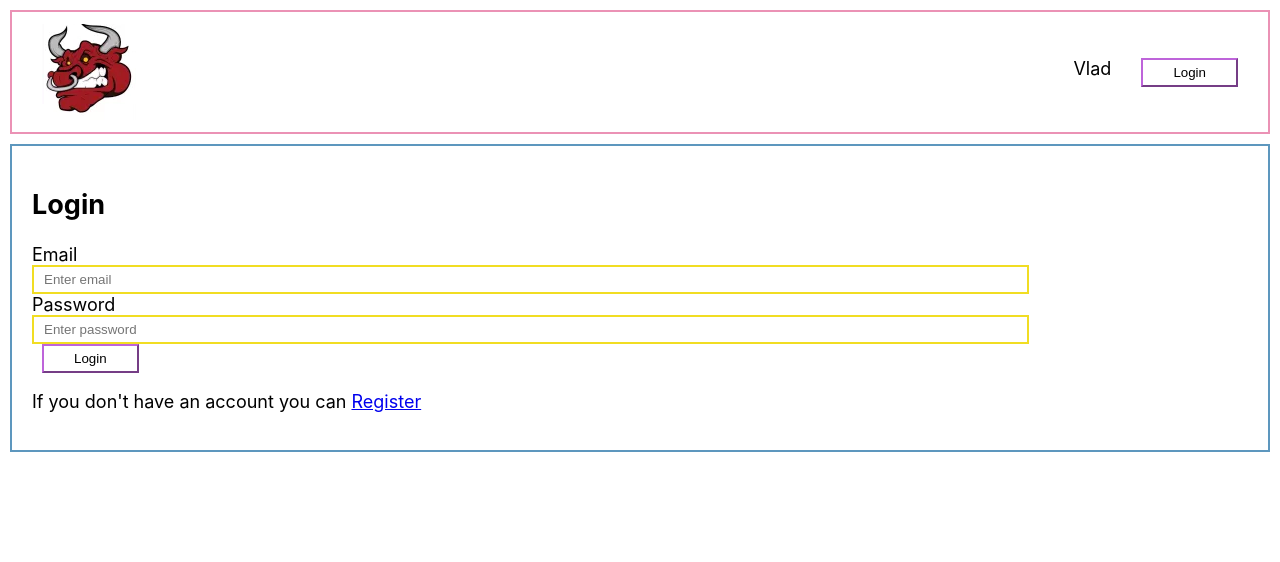
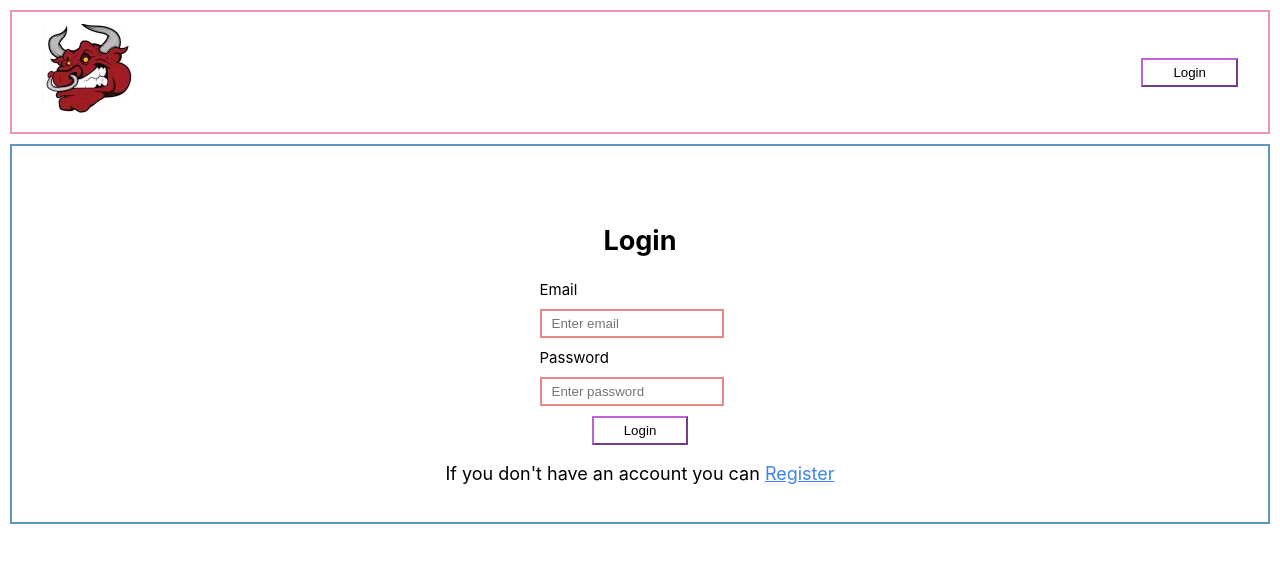
Before and after one commit to VladChemerskyi/HW_1_React, a React (Create React App) app: page /login in a window 1280 px wide. Shown: the top 562 px of the page. Built offline with nearby package versions, Linux system fonts and the light colour scheme.

Commit message:
styled: login, registration pages

```diff
--- a/src/App.jsx
+++ b/src/App.jsx
@@ -17,6 +17,9 @@ import { MOCKED_AUTHORS_LIST, MOCKED_COURSES_LIST } from './constants';
 const App = () => {
 	const [authors, setAuthors] = useState(MOCKED_AUTHORS_LIST);
 	const [courses, setCourses] = useState(MOCKED_COURSES_LIST);
+	const [userName, setUserName] = useState('');
+	const [isUserLogged, setIsUserLogged] = useState(false);
+
 	const navigate = useNavigate();
 
 	const LogoClickHandler = () => navigate('/courses');
@@ -30,10 +33,20 @@ const App = () => {
 	const onAuthorCreateHandler = (author) => {
 		setAuthors((authors) => [...authors, author]);
 	};
+	const onLogin = (userName) => {
+		setUserName(userName);
+		setIsUserLogged(true);
+	};
 
 	return (
 		<div>
-			<Header onLogoClick={LogoClickHandler} />
+			<Header
+				onLogoClick={LogoClickHandler}
+				userName={userName}
+				isUserLogged={isUserLogged}
+				setIsUserLogged={setIsUserLogged}
+				setUserName={setUserName}
+			/>
 
 			<div className='main-page'>
 				<Routes>
@@ -57,7 +70,7 @@ const App = () => {
 							/>
 						}
 					/>
-					<Route path='/login' element={<Login />} />
+					<Route path='/login' element={<Login onLogin={onLogin} />} />
 					<Route path='/register' element={<Registration />} />
 					<Route
 						path='/courses/:courseId'
--- a/src/common/Input/Input.css
+++ b/src/common/Input/Input.css
@@ -5,7 +5,7 @@
 	width: 100%;
 }
 
-.input__container .input {
+.input__container input {
 	border: 2px solid;
 	border-color: #f1dd23;
 	padding: 5px 10px;
--- a/src/common/Input/Input.jsx
+++ b/src/common/Input/Input.jsx
@@ -1,13 +1,13 @@
 import './Input.css';
 
 export const Input = (props) => {
-	const { label, type, placeHolderText, size, onChange, value } = props;
+	const { label, type, placeHolderText, size, onChange, value, className } =
+		props;
 
 	return (
-		<div className='input__container'>
+		<div className={className}>
 			<label>{label}</label>
 			<input
-				className='input'
 				type={type}
 				placeholder={placeHolderText}
 				size={size}
--- a/src/components/Courses/components/SearchBar/SearchBar.jsx
+++ b/src/components/Courses/components/SearchBar/SearchBar.jsx
@@ -15,6 +15,7 @@ export const SearchBar = (props) => {
 	return (
 		<div className='search-bar'>
 			<Input
+				className='input__container'
 				placeHolderText='Enter course name...'
 				type='text'
 				size='50'
--- a/src/components/CreateCourse/CreateCourse.jsx
+++ b/src/components/CreateCourse/CreateCourse.jsx
@@ -59,6 +59,7 @@ const CreateCourse = (props) => {
 				<div className='form__container'>
 					<div>
 						<Input
+							className='input__container'
 							label='Title'
 							value={course.title}
 							onChange={onTitleInputHandler}
@@ -83,6 +84,7 @@ const CreateCourse = (props) => {
 					<div className='create-author'>
 						<h2>Add author:</h2>
 						<Input
+							className='input__container'
 							label='Author name'
 							value={newAuthor}
 							type='text'
@@ -117,6 +119,7 @@ const CreateCourse = (props) => {
 				<div className='course-authors__container'>
 					<div className='duration'>
 						<Input
+							className='input__container'
 							label='Duration'
 							type='number'
 							placeHolderText='Enter duration in minutes'
--- a/src/components/Header/Header.css
+++ b/src/components/Header/Header.css
@@ -8,7 +8,7 @@ header {
 	height: 120px;
 }
 
-.log-in {
+.authorization {
 	display: flex;
 }
 
--- a/src/components/Header/Header.jsx
+++ b/src/components/Header/Header.jsx
@@ -5,19 +5,28 @@ import { Logo } from './Logo';
 import { Button } from '../../common';
 
 export const Header = (props) => {
-	const { onLogoClick } = props;
+	const { userName, isUserLogged, onLogoClick, setIsUserLogged, setUserName } =
+		props;
+
 	const navigate = useNavigate();
 
 	const loginClickHandle = () => {
-		navigate('/login');
+		if (isUserLogged) {
+			setIsUserLogged(!isUserLogged);
+			setUserName('');
+			localStorage.removeItem('token');
+		} else {
+			navigate('/login');
+		}
 	};
+	const buttonText = isUserLogged ? 'Logout' : 'Login';
 
 	return (
 		<header>
 			<Logo onLogoClick={onLogoClick} />
-			<div className='log-in'>
-				<p className='nickname'>Vlad</p>
-				<Button text='Login' onClick={loginClickHandle} />
+			<div className='authorization'>
+				<p className='nickname'>{userName}</p>
+				<Button text={buttonText} onClick={loginClickHandle} />
 			</div>
 		</header>
 	);
--- a/src/components/Login/Login.css
+++ b/src/components/Login/Login.css
@@ -0,0 +1,29 @@
+.login {
+	display: flex;
+	flex-direction: column;
+	align-items: center;
+	justify-content: center;
+
+}
+
+.login__errors {
+	color: rgb(255, 0, 0);
+}
+
+.login__redirect {
+	color: rgb(61, 132, 238);
+}
+
+.login__input {
+	display: flex;
+	flex-direction: column;
+	align-items: flex-start;
+	font-size: 15px;
+}
+
+.login__input input {
+	border: 2px solid;
+	border-color: #e78885;
+	padding: 5px 10px;
+	margin: 10px 0;
+}
--- a/src/components/Login/Login.jsx
+++ b/src/components/Login/Login.jsx
@@ -3,67 +3,75 @@ import { useState } from 'react';
 import { useNavigate, Link } from 'react-router-dom';
 
 import { Input, Button } from '../../common/';
+import { INITIAL_USER_LOGIN_CREDENTIALS } from '../../constants';
 
-const initialUser = {
-	email: '',
-	password: '',
-};
-export const Login = () => {
-	const [user, setUser] = useState(initialUser);
+export const Login = (props) => {
+	const { onLogin } = props;
+
+	const [userCredentials, setUserCredentials] = useState(
+		INITIAL_USER_LOGIN_CREDENTIALS
+	);
 	const [message, setMessage] = useState('');
-	const navi = useNavigate();
+	const navigate = useNavigate();
 
 	const onUserEmailInputHandler = (e) => {
-		setUser({ ...user, email: e.target.value });
-		console.log(user);
+		setUserCredentials({ ...userCredentials, email: e.target.value });
+		console.log(userCredentials);
 	};
 	const onUserPasswordInputHandler = (e) => {
-		setUser({ ...user, password: e.target.value });
-		console.log(user);
+		setUserCredentials({ ...userCredentials, password: e.target.value });
+		console.log(userCredentials);
 	};
 
-	async function registrationHandler() {
+	async function loginHandler() {
 		const response = await fetch('http://localhost:3000/login', {
 			method: 'POST',
-			body: JSON.stringify(user),
+			body: JSON.stringify(userCredentials),
 			headers: {
 				'Content-Type': 'application/json',
 			},
 		});
+
 		const result = await response.json();
-		const token = result.result.split(' ')[1];
 
-		if (result.successful === true) {
+		if (result.successful) {
+			const token = result.result.split(' ')[1];
+			const userName = result.user.name;
+
 			localStorage.setItem('token', token);
-			setUser(initialUser);
-			navi('/courses');
+			setUserCredentials(INITIAL_USER_LOGIN_CREDENTIALS);
+			onLogin(userName);
+			navigate('/courses');
 		} else {
 			setMessage(result.result || result.errors);
 		}
 	}
 
 	return (
-		<div>
-			<p>{message}</p>
-
+		<div className='login'>
+			<p className='login__errors'>{message}</p>
 			<h2>Login</h2>
 			<Input
+				className='login__input'
 				label='Email'
-				value={user.email}
+				value={userCredentials.email}
 				placeHolderText='Enter email'
 				onChange={onUserEmailInputHandler}
 			/>
 			<Input
+				className='login__input'
 				label='Password'
 				type='password'
-				value={user.password}
+				value={userCredentials.password}
 				placeHolderText='Enter password'
 				onChange={onUserPasswordInputHandler}
 			/>
-			<Button text='Login' onClick={registrationHandler} />
+			<Button text='Login' onClick={loginHandler} />
 			<p>
 				If you don't have an account you can{' '}
-				<Link to='/register'>Register</Link>
+				<Link to='/register' className='login__redirect'>
+					Register
+				</Link>
 			</p>
 		</div>
 	);
--- a/src/components/Registration/Registration.css
+++ b/src/components/Registration/Registration.css
@@ -0,0 +1,29 @@
+.registration {
+	display: flex;
+	flex-direction: column;
+	align-items: center;
+	justify-content: center;
+
+}
+
+.login__errors {
+	color: rgb(255, 0, 0);
+}
+
+.login__redirect {
+	color: rgb(61, 132, 238);
+}
+
+.registration__input {
+	display: flex;
+	flex-direction: column;
+	align-items: flex-start;
+	font-size: 15px;
+}
+
+.registration__input input {
+	border: 2px solid;
+	border-color: #e78885;
+	padding: 5px 10px;
+	margin: 10px 0;
+}
--- a/src/components/Registration/Registration.jsx
+++ b/src/components/Registration/Registration.jsx
@@ -2,70 +2,72 @@ import './Registration.css';
 import { useState } from 'react';
 import { Link, useNavigate } from 'react-router-dom';
 import { Input, Button } from '../../common/';
+import { INITIAL_NEW_USER_REGISTRATION_CREDENTIALS } from '../../constants';
 
-const initialNewUser = {
-	name: '',
-	email: '',
-	password: '',
-};
 export const Registration = () => {
-	const [newUser, setNewUser] = useState(initialNewUser);
+	const [newUserCredentials, setNewUserCredentials] = useState(
+		INITIAL_NEW_USER_REGISTRATION_CREDENTIALS
+	);
 	const [message, setMessage] = useState('');
-	const navi = useNavigate();
+
+	const navigate = useNavigate();
 
 	const onUserNameInputHandler = (e) => {
-		setNewUser({ ...newUser, name: e.target.value });
-		console.log(newUser);
+		setNewUserCredentials({ ...newUserCredentials, name: e.target.value });
+		console.log(newUserCredentials);
 	};
 	const onUserEmailInputHandler = (e) => {
-		setNewUser({ ...newUser, email: e.target.value });
-		console.log(newUser);
+		setNewUserCredentials({ ...newUserCredentials, email: e.target.value });
+		console.log(newUserCredentials);
 	};
 	const onUserPasswordInputHandler = (e) => {
-		setNewUser({ ...newUser, password: e.target.value });
-		console.log(newUser);
+		setNewUserCredentials({ ...newUserCredentials, password: e.target.value });
+		console.log(newUserCredentials);
 	};
 
 	async function registrationHandler() {
 		const response = await fetch('http://localhost:3000/register', {
 			method: 'POST',
-			body: JSON.stringify(newUser),
+			body: JSON.stringify(newUserCredentials),
 			headers: {
 				'Content-Type': 'application/json',
 			},
 		});
+
 		const result = await response.json();
-		console.log(result);
 
-		if (result.errors) {
-			setMessage(result.errors);
+		if (result.successful) {
+			setNewUserCredentials(INITIAL_NEW_USER_REGISTRATION_CREDENTIALS);
+			navigate('/login');
 		} else {
-			setNewUser(initialNewUser);
-			navi('/login');
+			setMessage(result.errors.join('; '));
 		}
 	}
 
 	return (
-		<div>
+		<div className='registration'>
 			<p>{message}</p>
 
 			<h2>Registration</h2>
 			<Input
+				className='registration__input'
 				label='Name'
-				value={newUser.name}
+				value={newUserCredentials.name}
 				placeHolderText='Enter name'
 				onChange={onUserNameInputHandler}
 			/>
 			<Input
+				className='registration__input'
 				label='Email'
-				value={newUser.email}
+				value={newUserCredentials.email}
 				placeHolderText='Enter email'
 				onChange={onUserEmailInputHandler}
 			/>
 			<Input
+				className='registration__input'
 				label='Password'
 				type='password'
-				value={newUser.password}
+				value={newUserCredentials.password}
 				placeHolderText='Enter password'
 				onChange={onUserPasswordInputHandler}
 			/>
--- a/src/constants.js
+++ b/src/constants.js
@@ -92,6 +92,15 @@ const INITIAL_COURSE = {
 	duration: '',
 	authors: [],
 };
+const INITIAL_USER_LOGIN_CREDENTIALS = {
+	email: '',
+	password: '',
+};
+const INITIAL_NEW_USER_REGISTRATION_CREDENTIALS = {
+	name: '',
+	email: '',
+	password: '',
+};
 
 export {
 	MOCKED_COURSES_LIST,
@@ -99,4 +108,6 @@ export {
 	INITIAL_COURSE,
 	MIN_AUTHORS_NAME_LENGHT,
 	MIN_COURSE_AUTHORS_SELECTED,
+	INITIAL_USER_LOGIN_CREDENTIALS,
+	INITIAL_NEW_USER_REGISTRATION_CREDENTIALS,
 };
```
